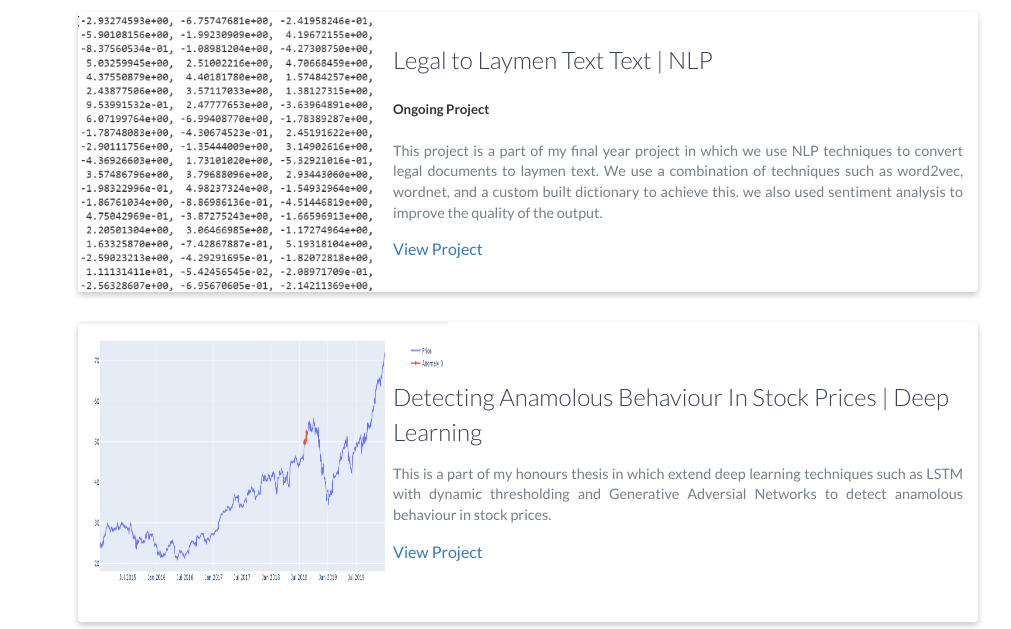
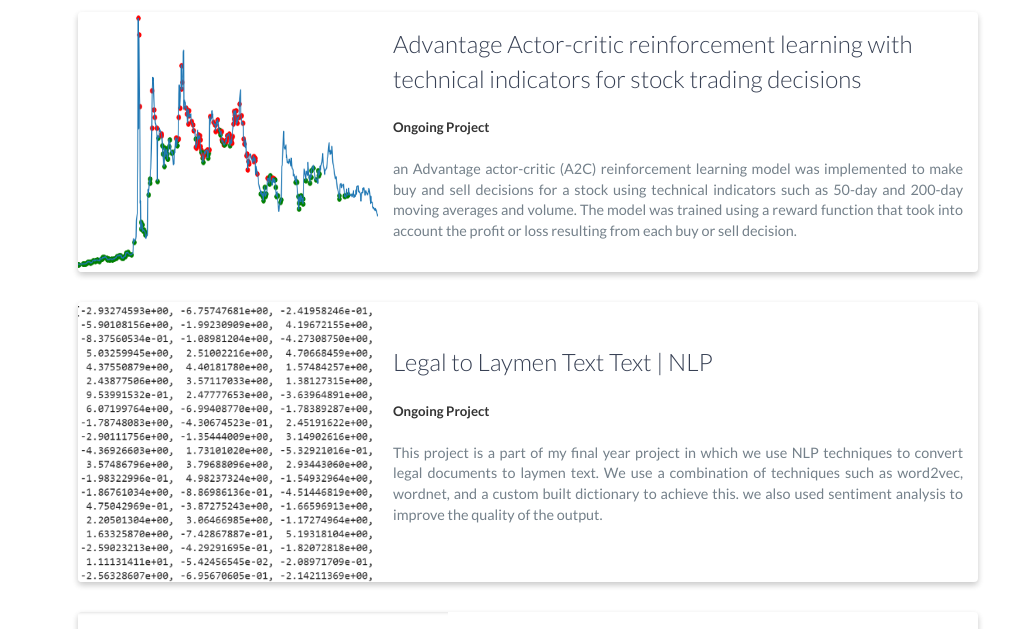
Before and after one commit to somsagar07/somsagar07.github.io, a website: page index.html in a window 1280 px wide. Shown: the part 543-1172 px from the top of the page, without its empty margins (112-1123 px from the left). Drawn offline with nearby package versions, Linux system fonts and the light colour scheme.

Commit message:
proj_add

```diff
--- a/index.html
+++ b/index.html
@@ -108,6 +108,26 @@
 
                 <div class="project shadow-large">
                     <div class="project-image">
+                        <img src="images/projectk.png" height="260" width="300"/>
+                    </div>
+                    <!-- End .project-image -->
+                    <div class="project-info">
+                        <h3>Advantage Actor-critic reinforcement learning with technical indicators for stock trading decisions</h3>
+                        <h5>Ongoing Project</h5>
+                        <p align = "justify">
+                            an Advantage actor-critic (A2C) reinforcement learning model was implemented to make
+                            buy and sell decisions for a stock using technical indicators such as 50-day and 200-day
+                            moving averages and volume. The model was trained using a reward function that took into
+                            account the profit or loss resulting from each buy or sell decision.
+
+                        </p>
+                        <!-- <a href="" target="_blank">View Project</a> -->
+                    </div>
+                    <!-- End .project-info -->
+                </div>
+
+                <div class="project shadow-large">
+                    <div class="project-image">
                         <img src="images/project3.png" height="280" width="300"/>
                     </div>
                     <!-- End .project-image -->
@@ -120,7 +140,7 @@
                             sentiment analysis to improve the quality of the output.
 
                         </p>
-                        <a href="" target="_blank">View Project</a>
+                        <!-- <a href="" target="_blank">View Project</a> -->
                     </div>
                     <!-- End .project-info -->
                 </div>
@@ -239,7 +259,7 @@
             <span class="education-date">August 2019 – May 2023</span>
             <h4>Bachelor of Technology (Honours) in Computer Science</h4>
             <p>
-                CGPA : 8.55/10.
+                CGPA : 8.6/10.
             </p>
         </div>
         <!-- End .education-block -->
@@ -324,11 +344,9 @@
                             <a href="https://www.linkedin.com/in/som-sagar-221b631ba/" target="_blank" class="linkedin"><i class="fa fa-linkedin-square" aria-hidden="true"></i></a>
                         </li>
                         <li>
-                            <a href="mailto:som.sagar23@gmail.com" target="_blank" class="google"><i class="fa fa-google" aria-hidden="true"></i></a>
+                            <a href="mailto:som.sagar23@gmail.com" target="_blank" class="google"><i class="fa fa-envelope" aria-hidden="true"></i></a>
                         </li>
-                        <li>
-                            <a href="https://api.whatsapp.com/send?phone=917306438410" target="_blank" class="whatsapp"><i class="fa fa-whatsapp" aria-hidden="true"></i></a>
-                        </li>
+
                 </div>
             </div>
         </div>
```
Also changed, not shown: images/projectk.png (added).
